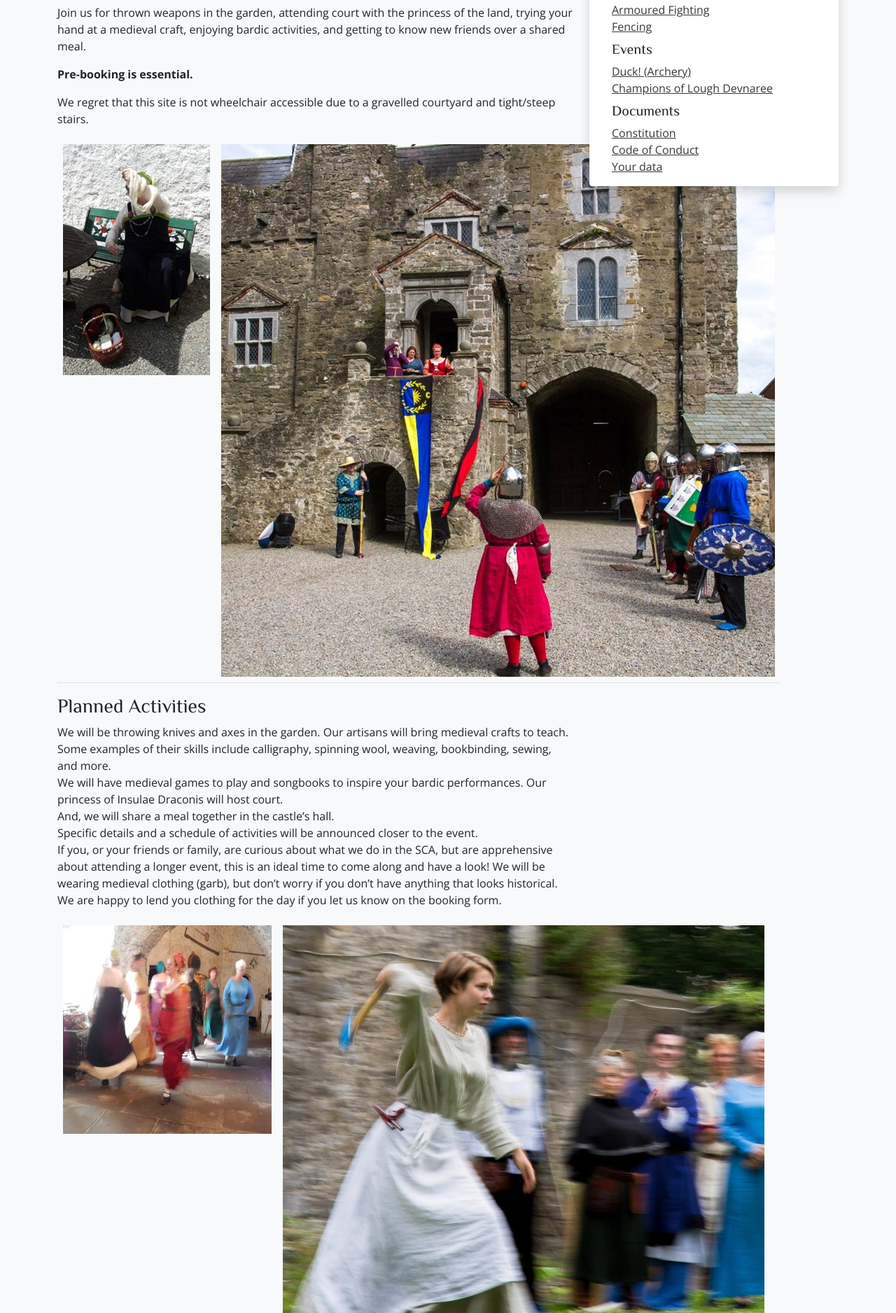
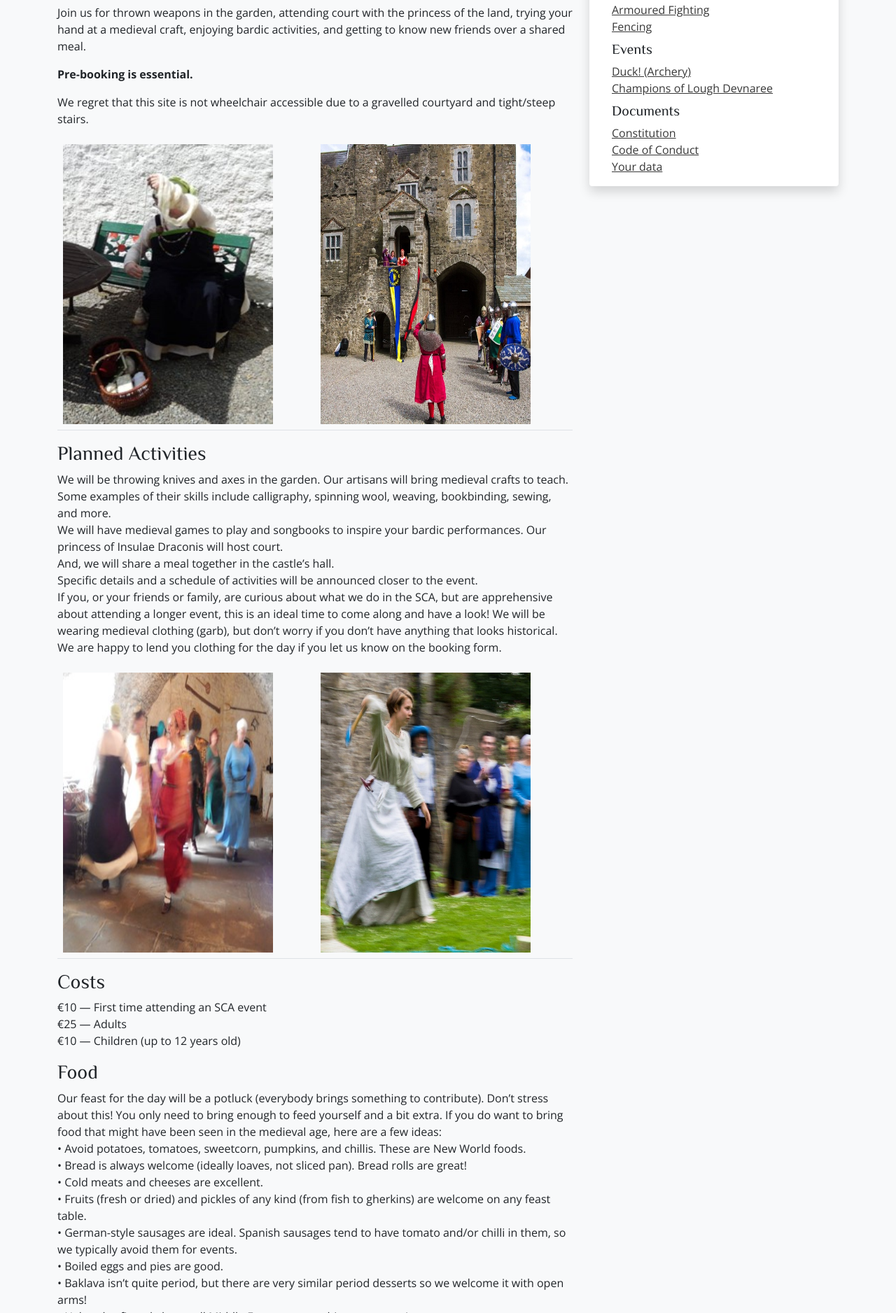
Before and after one commit to drachenwald/dun-in-mara, a Jekyll site: the page built from events/2025/feile-na-fhlaith/index.md, in a window 1280 px wide. Shown: the part 585-2461 px from the top of the page at 70% size. Built offline with Jekyll 4.4.1, drawn with Linux system fonts in a browser that asks for light colours; comment, search, counter and statistics services are not loaded.

Commit message:
Image sizing

```diff
--- a/events/2025/feile-na-fhlaith/index.md
+++ b/events/2025/feile-na-fhlaith/index.md
@@ -22,8 +22,8 @@ We regret that this site is not wheelchair accessible due to a gravelled courtya
 
 <table align="center">
 <tr>
-<td><img src="../../../images/drimnagh/faf1.jpg"></td>
-<td><img src="../../../images/drimnagh/faf2.jpg"></td>
+<td><img src="../../../images/drimnagh/faf1.jpg" height="400" width="300"></td>
+<td><img src="../../../images/drimnagh/faf2.jpg" height="400" width="300"></td>
 </tr>
 </table>
 
@@ -37,8 +37,8 @@ If you, or your friends or family, are curious about what we do in the SCA, but
 
 <table align="center">
 <tr>
-<td><img src="../../../images/drimnagh/faf3.jpg"></td>
-<td><img src="../../../images/drimnagh/faf4.jpg"></td>
+<td><img src="../../../images/drimnagh/faf3.jpg" height="400" width="300"></td>
+<td><img src="../../../images/drimnagh/faf4.jpg" height="400" width="300"></td>
 </tr>
 </table>
 
@@ -62,8 +62,8 @@ Our feast for the day will be a potluck (everybody brings something to contribut
 
 <table align="center">
 <tr>
-<td><img src="../../../images/drimnagh/faf5.jpg"></td>
-<td><img src="../../../images/drimnagh/faf6.jpg"></td>
+<td><img src="../../../images/drimnagh/faf5.jpg" height="400" width="300"></td>
+<td><img src="../../../images/drimnagh/faf6.jpg" height="400" width="300"></td>
 </tr>
 </table>
 
```
